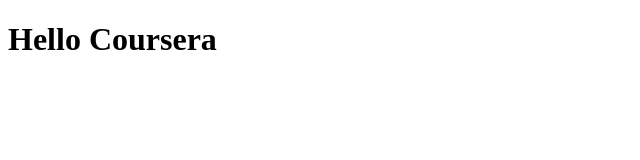
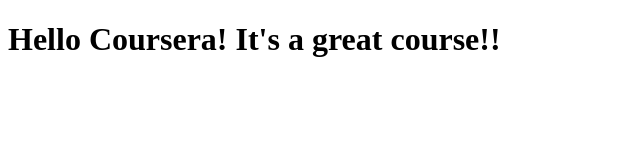
Before and after one commit to jonathanhahka/coursera-test, a plain HTML site: page site/index.html in a window 1280 px wide. Shown: the whole page, without its empty margins (0-640 px from the left). Drawn offline with Linux system fonts and the light colour scheme.

Commit message:
Small addition to my page content.

```diff
--- a/site/index.html
+++ b/site/index.html
@@ -6,6 +6,6 @@
   <title>Hello Coursera!</title>
 </head>
 <body>
-<h1>Hello Coursera</h1>
+<h1>Hello Coursera! It's a great course!!</h1>
 </body>
 </html>
```
